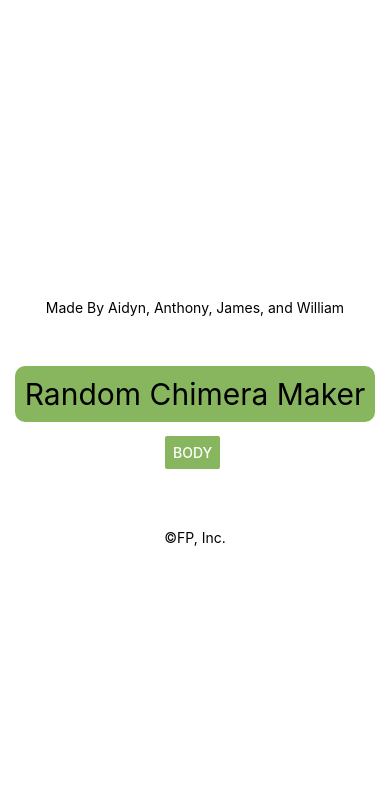
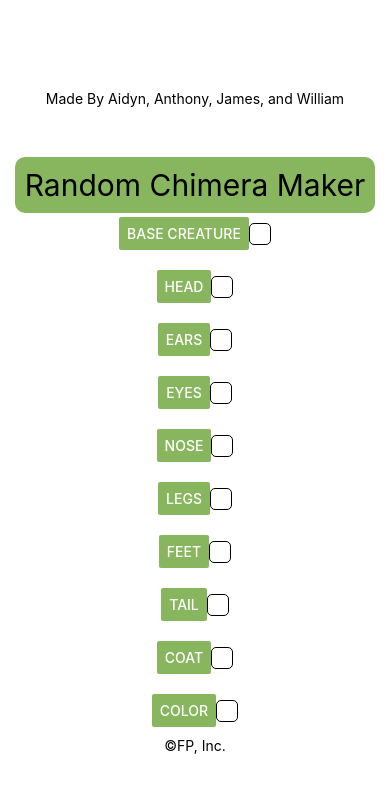
Before and after one commit to wz-cutting-edge/Creature-Gen, a React Native app in the folder creature-app/: screen / in a window 390 px wide. Shown: the top 792 px of the page. Built offline with nearby package versions, Linux system fonts and the light colour scheme.

Commit message:
added border and rest of categories

```diff
--- a/creature-app/App.js
+++ b/creature-app/App.js
@@ -26,15 +26,141 @@ const App = () => {
         </View>
 
         {/* Buttons */}
-        <View>
-          <View style={styles.buttonRow}>
+        <View style={styles.buttonRow}>
+          <View>
             <Button
-              title = "Body"
+              title = "Base Creature"
               onPress={generate}
               color = "#88b65e"
             />
           </View>
-          <View style={styles.outputDisplay}>
+          <View style={styles.generatedOutput}>
+            {randomName ? (
+              <Text> {randomName}</Text>
+            ):[]}
+          </View>
+        </View>
+        <View style={styles.buttonRow}>
+          <View>
+            <Button
+              title = "Head"
+              onPress={generate}
+              color = "#88b65e"
+            />
+          </View>
+          <View style={styles.generatedOutput}>
+            {randomName ? (
+              <Text> {randomName}</Text>
+            ):[]}
+          </View>
+        </View>
+        <View style={styles.buttonRow}>
+          <View>
+            <Button
+              title = "Ears"
+              onPress={generate}
+              color = "#88b65e"
+            />
+          </View>
+          <View style={styles.generatedOutput}>
+            {randomName ? (
+              <Text> {randomName}</Text>
+            ):[]}
+          </View>
+        </View>
+        <View style={styles.buttonRow}>
+          <View>
+            <Button
+              title = "Eyes"
+              onPress={generate}
+              color = "#88b65e"
+            />
+          </View>
+          <View style={styles.generatedOutput}>
+            {randomName ? (
+              <Text> {randomName}</Text>
+            ):[]}
+          </View>
+        </View>
+        <View style={styles.buttonRow}>
+          <View>
+            <Button
+              title = "Nose"
+              onPress={generate}
+              color = "#88b65e"
+            />
+          </View>
+          <View style={styles.generatedOutput}>
+            {randomName ? (
+              <Text> {randomName}</Text>
+            ):[]}
+          </View>
+        </View>
+        <View style={styles.buttonRow}>
+          <View>
+            <Button
+              title = "Legs"
+              onPress={generate}
+              color = "#88b65e"
+            />
+          </View>
+          <View style={styles.generatedOutput}>
+            {randomName ? (
+              <Text> {randomName}</Text>
+            ):[]}
+          </View>
+        </View>
+        <View style={styles.buttonRow}>
+          <View>
+            <Button
+              title = "Feet"
+              onPress={generate}
+              color = "#88b65e"
+            />
+          </View>
+          <View style={styles.generatedOutput}>
+            {randomName ? (
+              <Text> {randomName}</Text>
+            ):[]}
+          </View>
+        </View>
+        <View style={styles.buttonRow}>
+          <View>
+            <Button
+              title = "Tail"
+              onPress={generate}
+              color = "#88b65e"
+            />
+          </View>
+          <View style={styles.generatedOutput}>
+            {randomName ? (
+              <Text> {randomName}</Text>
+            ):[]}
+          </View>
+        </View>
+        <View style={styles.buttonRow}>
+          <View>
+            <Button
+              title = "Coat"
+              onPress={generate}
+              color = "#88b65e"
+            />
+          </View>
+          <View style={styles.generatedOutput}>
+            {randomName ? (
+              <Text> {randomName}</Text>
+            ):[]}
+          </View>
+        </View>
+        <View style={styles.buttonRow}>
+          <View>
+            <Button
+              title = "Color"
+              onPress={generate}
+              color = "#88b65e"
+            />
+          </View>
+          <View style={styles.generatedOutput}>
             {randomName ? (
               <Text> {randomName}</Text>
             ):[]}
@@ -78,10 +204,17 @@ const styles = StyleSheet.create({
     justifyContent: 'center'
   },
   buttonRow: {
+    display: 'flex',
+    justifyContent: 'left',
     flexDirection: 'row',
     alignItems: 'center',
-    marginTop: 20,
-    marginBottom: 20,
+    padding:10,
+
+  },
+  generatedOutput: {
+    border: '1px solid black',
+    borderRadius: 5,
+    padding:10,
   },
   outputDisplay: {
     marginLeft: 20,
```
